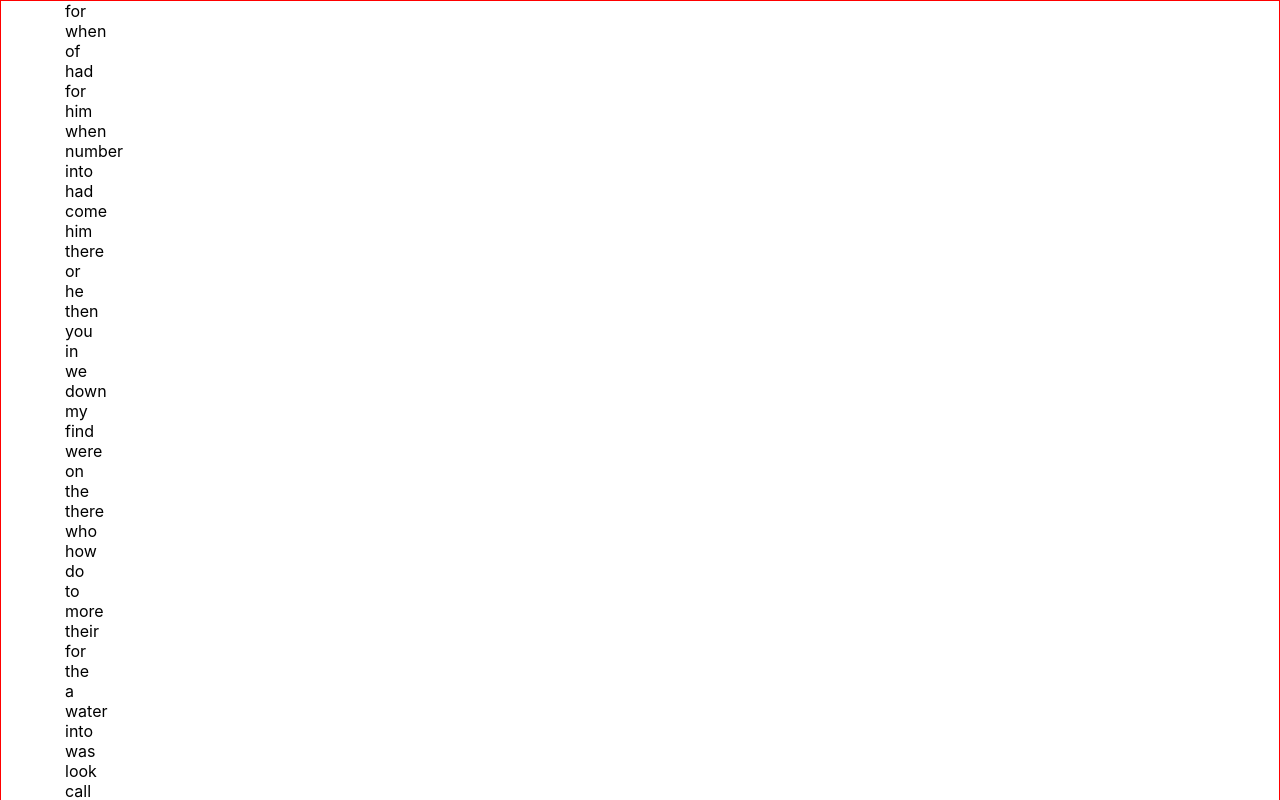
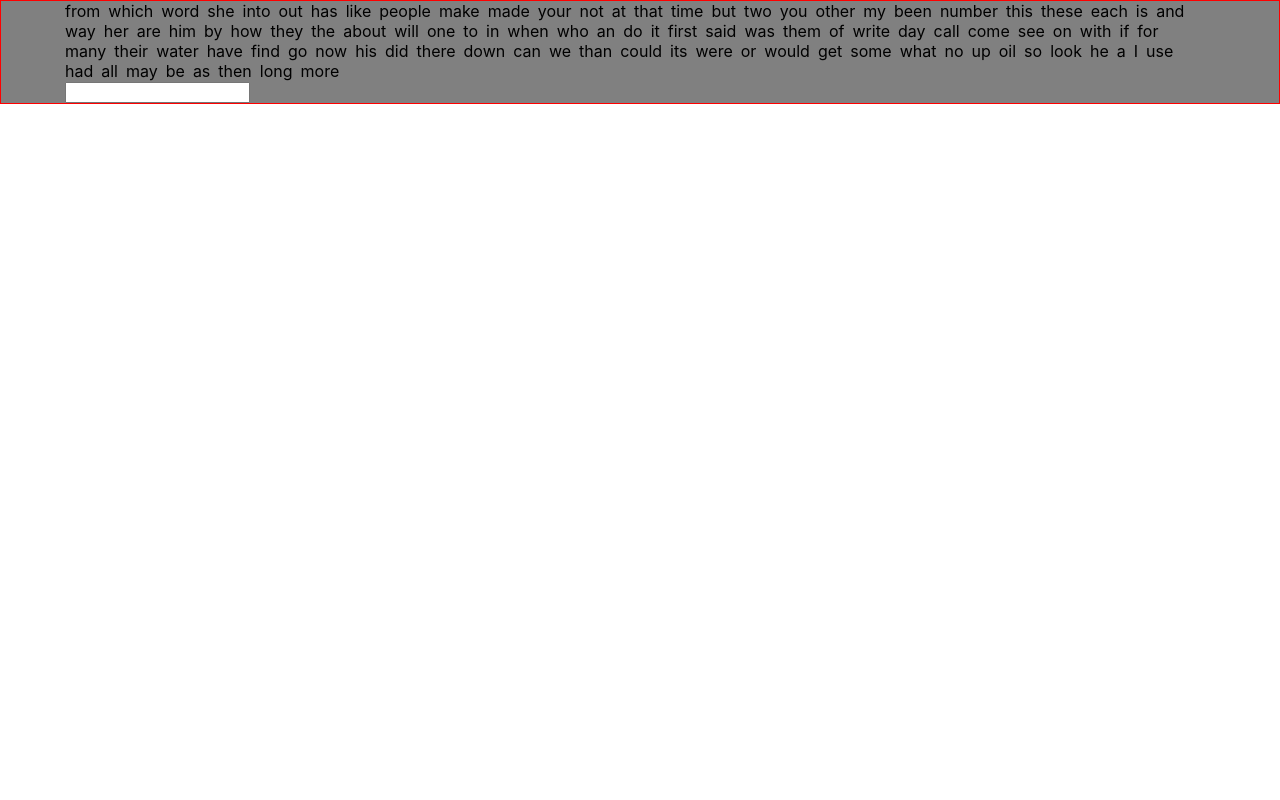
Before and after one commit to pungprakearti/typing-test, a React (Create React App) app: page / in a window 1280 px wide. Shown: the top 800 px of the page. Built offline with nearby package versions, Linux system fonts and the light colour scheme.

Commit message:
Typing logic WIP

```diff
--- a/src/components/TypingTest/TypingTest.module.scss
+++ b/src/components/TypingTest/TypingTest.module.scss
@@ -3,3 +3,16 @@
 .Wrap {
   border: 1px solid red;
 }
+
+.Inner {
+  background-color: gray;
+}
+
+.Words {
+  display: flex;
+  flex-wrap: wrap;
+}
+
+.Word {
+  margin-right: $spacing-tiny;
+}
--- a/src/components/TypingTest/TypingTest.tsx
+++ b/src/components/TypingTest/TypingTest.tsx
@@ -1,4 +1,5 @@
-import React from 'react'
+import React, { useState } from 'react'
+import cx from 'classnames'
 import styles from './TypingTest.module.scss'
 
 const TypingTest = () => {
@@ -105,35 +106,50 @@ const TypingTest = () => {
     'part',
   ]
 
+  // State
+  const [curWord, setCurWord] = useState(0);
+
   // Shuffle array
   const shuffleText = (text: Array<string>) => {
-    let curLen = defText.length - 1
+    let currentLength = text.length - 1
+    let textToShuffle = text
     let shuffledText = []
+    let index = 0
 
-    while (curLen > 0) {
-      shuffledText.push(defText[Math.floor(Math.random() * curLen)])
-      curLen -= 1;
+    while (currentLength > 0) {
+      index = Math.floor(Math.random() * currentLength)
+      shuffledText.push(textToShuffle[index])
+      textToShuffle.splice(index, 1)
+      currentLength -= 1;
     }
 
   return shuffledText
+  }
+
+  const handleInput = (e: React.FormEvent<HTMLInputElement>) => {
+    console.log(e.currentTarget.value)
   }
 
   const words = shuffleText(defText)
 
   return (
     <div className={styles.Wrap}>
-      <div className='container'>
+      <div className={cx(styles.Inner, 'container')}>
+        <div className={styles.Words}>
           {words.map((word, i) => {
             return (
               <div
-              className={styles.word}
+                className={styles.Word}
                 key={i}
               >
                 {word}
               </div>
             )
           })}
-        <input />
+        </div>
+        <input
+          onChange={handleInput}
+        />
       </div>
     </div>
   )
```
Lines whose indentation alone changed are shown as unchanged.
